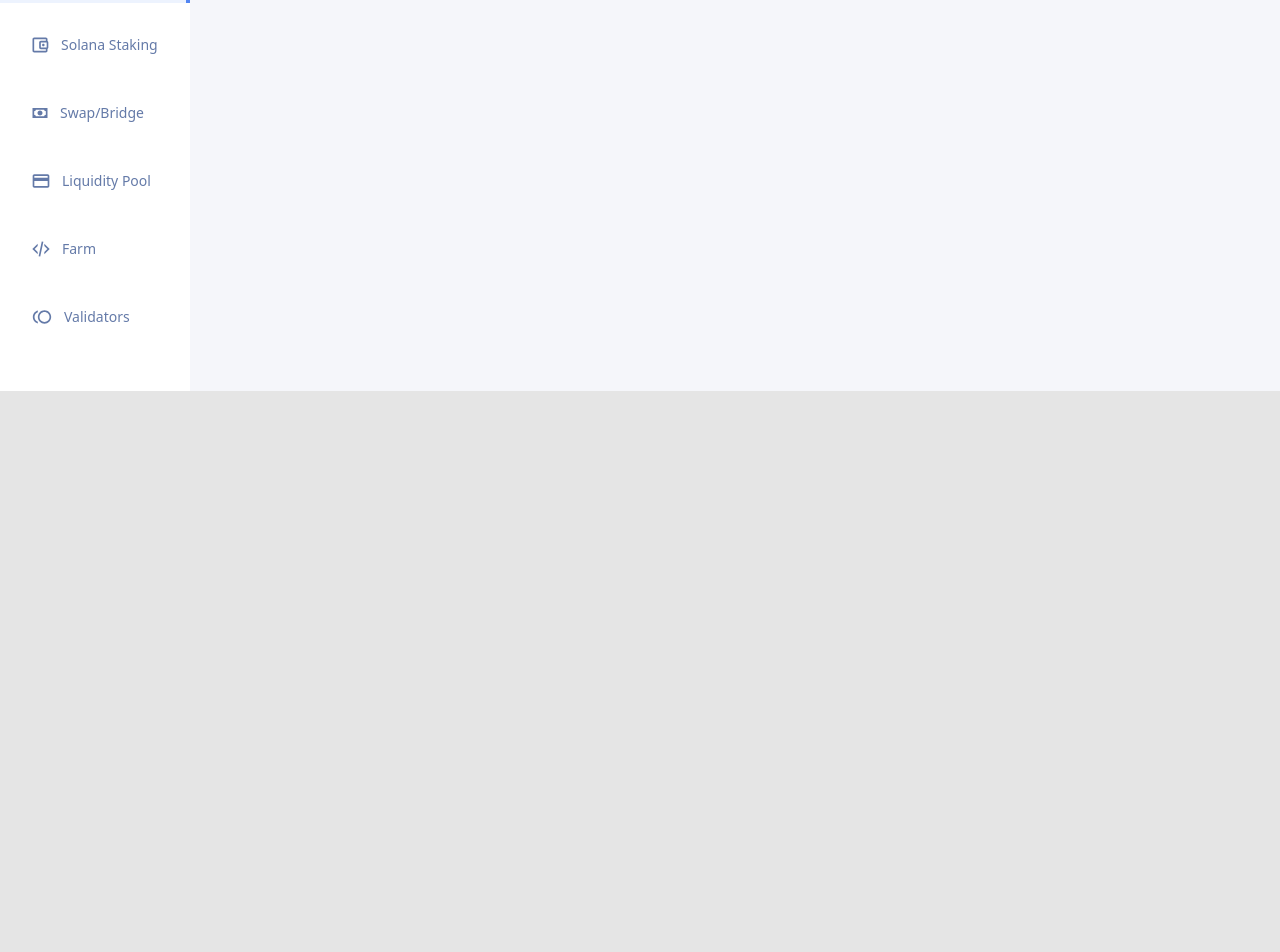
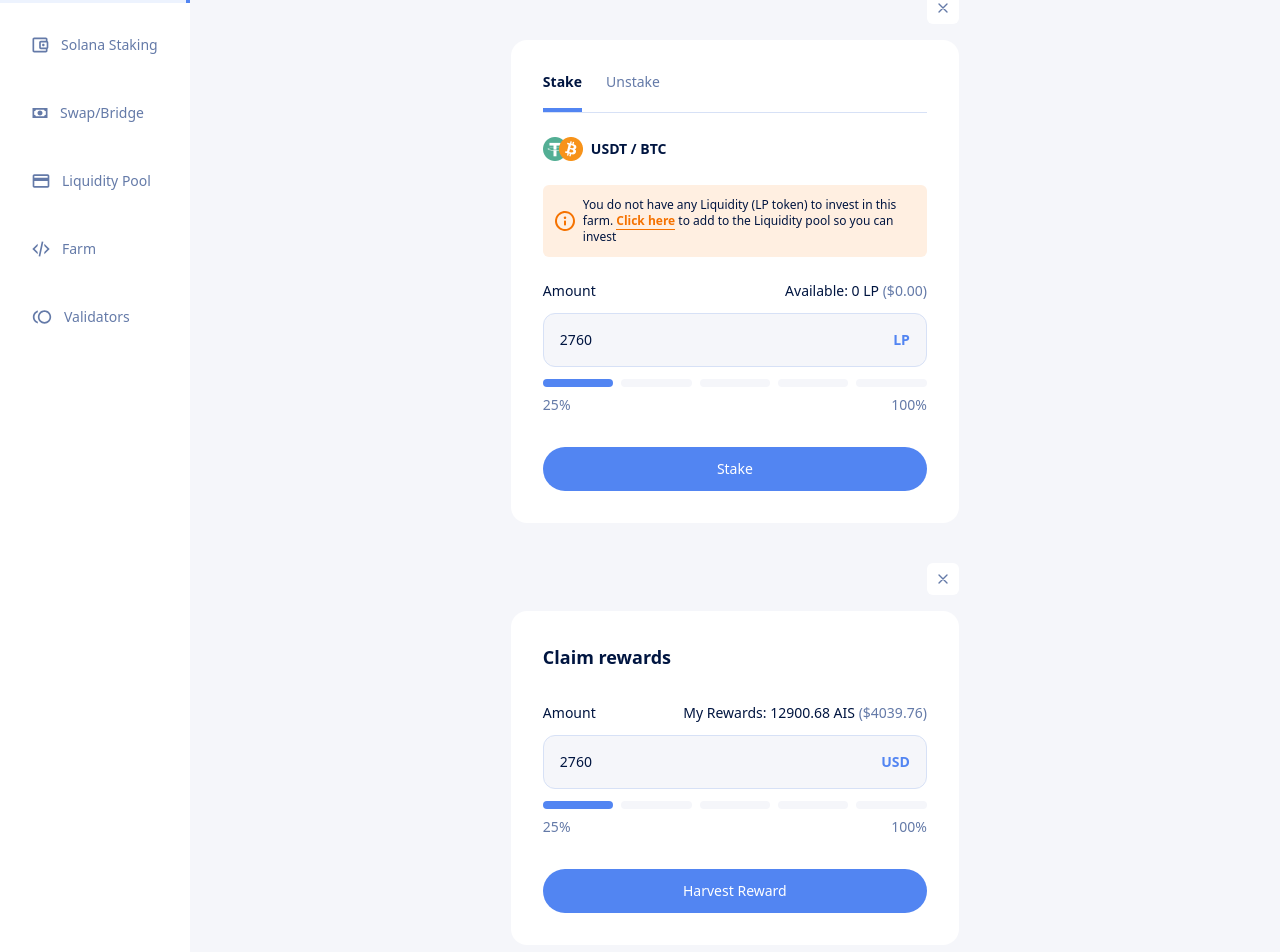
Before and after one commit to Phosah/bitpowr, a Vue app: page /stakeunstakefarm in a window 1280 px wide. Shown: the part 240-1192 px from the top of the page. Before the commit the page ends 800 px from the top, so only its background shows below. Built offline with nearby package versions, Linux system fonts and the light colour scheme.

Commit message:
More updates to codebase

```diff
--- a/src/router/index.ts
+++ b/src/router/index.ts
@@ -14,6 +14,7 @@ import AddLiquidity from '../views/AddLiquidity.vue'
 import SinglePool from '../views/SinglePool.vue'
 import CreatePair from '../views/CreatePair.vue'
 import Farms from '../views/Farms.vue'
+import StakeUnstakeFarm from '../views/StakeUnstakeFarm.vue'
 
 const router = createRouter({
   history: createWebHistory(import.meta.env.BASE_URL),
@@ -93,6 +94,11 @@ const router = createRouter({
       name: 'farms',
       component: Farms
     },
+    {
+      path: '/stakeunstakefarm',
+      name: 'StakeUnstakeFarm',
+      component: StakeUnstakeFarm
+    },
   ]
 })
 
--- a/src/views/Farms.vue
+++ b/src/views/Farms.vue
@@ -4,9 +4,6 @@
             class="overflow-hidden relative mb-8 py-4 px-8 bg-gradient-to-r from-brand-blue-7 to-brand-blue-8 rounded-2xl"
         >
             <div class="flex justify-end relative z-50">
-                <div
-                    class="w-8 h-8 flex items-center justify-center bg-brand-blue-1 bg-opacity-80 rounded-full"
-                >
                 <svg
                     class="w-6 h-6 text-brand-blue-3"
                     fill="none"
@@ -21,7 +18,6 @@
                         d="M6 18L18 6M6 6l12 12"
                     />
                 </svg>
-                </div>
             </div>
             <div class="w-1/2">
                 <p class="mb-8">
@@ -123,7 +119,7 @@
                 <p class="mb-8 text-xs">0.00 AIS Earnings</p>
                 <div
                     class="w-full px-10 py-3 text-white text-center bg-brand-blue-1 rounded-full"
-                >Enable Contract</div>
+                >Stake in Farm</div>
             </div>
             <div class="p-8 rounded-2xl bg-white">
                 <div class="mb-6 flex items-center space-x-2">
--- /dev/null
+++ b/src/views/StakeUnstakeFarm.vue
@@ -0,0 +1,143 @@
+<template>
+    <div>
+        <div class="max-w-md mx-auto my-10">
+            <div class="flex items-center justify-end mb-4">
+                <div class="w-8 h-8 flex items-center justify-center bg-white rounded-md">
+                    <svg
+                        class="w-4 h-4"
+                        fill="none"
+                        stroke="currentColor"
+                        viewBox="0 0 24 24"
+                        xmlns="http://www.w3.org/2000/svg"
+                    >
+                        <path
+                            stroke-linecap="round"
+                            stroke-linejoin="round"
+                            stroke-width="2"
+                            d="M6 18L18 6M6 6l12 12"
+                        />
+                    </svg>
+                </div>
+            </div>
+            <div class="p-8 bg-white rounded-2xl">
+                <div class="mb-6 flex items-center space-x-6 border-b border-brand-blue-10">
+                    <p class="pb-4 border-b-4 text-brand-blue-3 font-bold border-brand-blue-1">Stake</p>
+                    <p class="pb-4 border-b-4 border-white">Unstake</p>
+                </div>
+                <div class="mb-6 flex items-center">
+                    <div class="flex items-center">
+                        <img src="../assets/small-usdt-logo.png" alt="usdt logo" />
+                        <img
+                            class="transform -translate-x-2"
+                            src="../assets/small-btc-logo.png"
+                            alt="btc logo"
+                        />
+                    </div>
+                    <h3 class="text-brand-blue-3 font-semibold">USDT / BTC</h3>
+                </div>
+                <div class="mb-6 p-3 flex space-x-2 bg-brand-orange-1 text-brand-blue-3 rounded-md">
+                    <img src="../assets/info-icon-orange.svg" alt="Info icon" />
+                    <p class="text-xs">
+                        You do not have any Liquidity (LP token) to invest in this farm.
+                        <span
+                            class="text-brand-orange-2 font-bold border-b border-brand-orange-2"
+                        >Click here</span> to add to the Liquidity pool so you can invest
+                    </p>
+                </div>
+                <div class="mb-8">
+                    <div class="mb-3 flex items-center justify-between text-brand-blue-3">
+                        <p>Amount</p>
+                        <p>
+                            Available: 0 LP
+                            <span class="text-brand-blue-2">($0.00)</span>
+                        </p>
+                    </div>
+                    <div
+                        class="mb-3 flex items-center justify-between py-4 px-4 bg-brand-blue-11 border border-brand-blue-10 rounded-xl"
+                    >
+                        <p class="text-brand-blue-3">2760</p>
+                        <h2 class="font-bold text-brand-blue-1">LP</h2>
+                    </div>
+                    <div class="mb-2 flex items-center space-x-2">
+                        <div class="flex-1 h-2 rounded-full bg-brand-blue-1"></div>
+                        <div class="flex-1 h-2 rounded-full bg-brand-blue-11"></div>
+                        <div class="flex-1 h-2 rounded-full bg-brand-blue-11"></div>
+                        <div class="flex-1 h-2 rounded-full bg-brand-blue-11"></div>
+                        <div class="flex-1 h-2 rounded-full bg-brand-blue-11"></div>
+                    </div>
+                    <div class="flex items-center justify-between">
+                        <p>25%</p>
+                        <p>100%</p>
+                    </div>
+                </div>
+                <div
+                    class="w-full px-10 py-3 text-white text-center bg-brand-blue-1 rounded-full"
+                >Stake</div>
+            </div>
+        </div>
+        <!-- Claim rewards -->
+        <div class="max-w-md mx-auto my-10">
+            <div class="flex items-center justify-end mb-4">
+                <div class="w-8 h-8 flex items-center justify-center bg-white rounded-md">
+                    <svg
+                        class="w-4 h-4"
+                        fill="none"
+                        stroke="currentColor"
+                        viewBox="0 0 24 24"
+                        xmlns="http://www.w3.org/2000/svg"
+                    >
+                        <path
+                            stroke-linecap="round"
+                            stroke-linejoin="round"
+                            stroke-width="2"
+                            d="M6 18L18 6M6 6l12 12"
+                        />
+                    </svg>
+                </div>
+            </div>
+            <div class="p-8 bg-white rounded-2xl">
+                <h1 class="mb-8 font-bold text-brand-blue-3 text-lg">Claim rewards</h1>
+                <div class="mb-8">
+                    <div class="mb-3 flex items-center justify-between text-brand-blue-3">
+                        <p>Amount</p>
+                        <p>
+                            My Rewards: 12900.68 AIS
+                            <span class="text-brand-blue-2">($4039.76)</span>
+                        </p>
+                    </div>
+                    <div
+                        class="mb-3 flex items-center justify-between py-4 px-4 bg-brand-blue-11 border border-brand-blue-10 rounded-xl"
+                    >
+                        <p class="text-brand-blue-3">2760</p>
+                        <h2 class="font-bold text-brand-blue-1">USD</h2>
+                    </div>
+                    <div class="mb-2 flex items-center space-x-2">
+                        <div class="flex-1 h-2 rounded-full bg-brand-blue-1"></div>
+                        <div class="flex-1 h-2 rounded-full bg-brand-blue-11"></div>
+                        <div class="flex-1 h-2 rounded-full bg-brand-blue-11"></div>
+                        <div class="flex-1 h-2 rounded-full bg-brand-blue-11"></div>
+                        <div class="flex-1 h-2 rounded-full bg-brand-blue-11"></div>
+                    </div>
+                    <div class="flex items-center justify-between">
+                        <p>25%</p>
+                        <p>100%</p>
+                    </div>
+                </div>
+                <div
+                    class="w-full px-10 py-3 text-white text-center bg-brand-blue-1 rounded-full"
+                >Harvest Reward</div>
+            </div>
+        </div>
+    </div>
+</template>
+
+<script lang="ts">
+import { defineComponent } from 'vue'
+
+export default defineComponent({
+    name: "StakeUnstakePair",
+    setup() {
+
+    },
+})
+</script>
```
Lines whose indentation alone changed are shown as unchanged.
